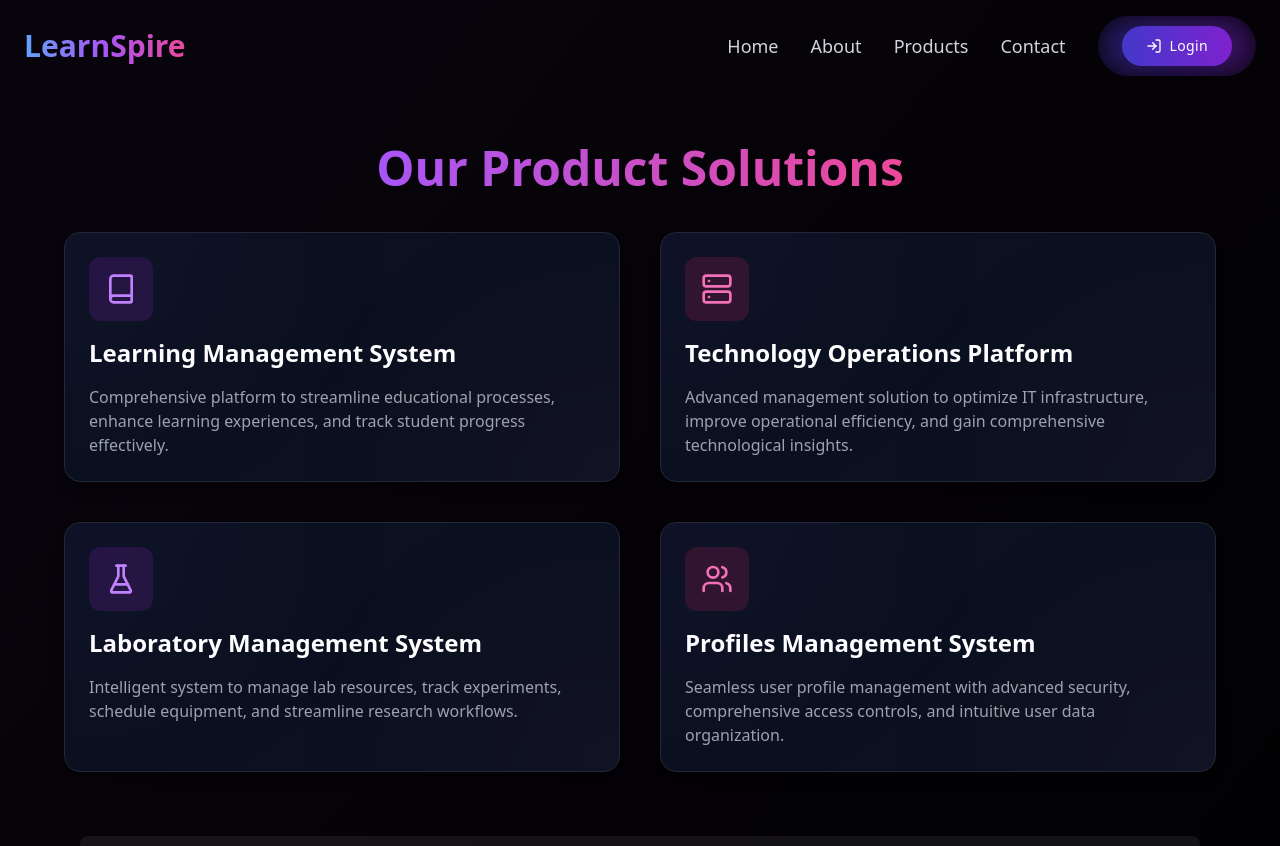
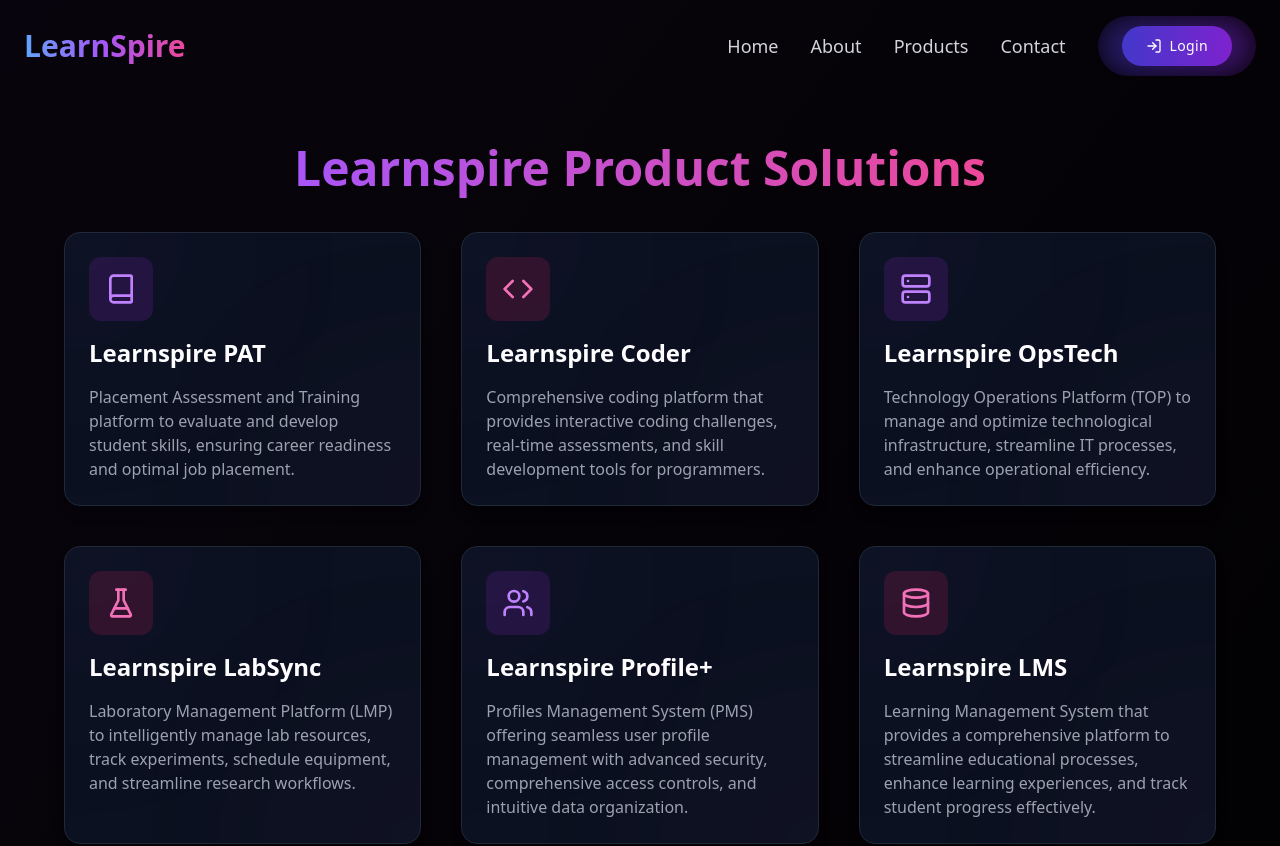
Before and after one commit to Fazil0070/learnspire-Landing-page, a React (Vite) app: page /products in a window 1280 px wide. Shown: the top 846 px of the page. Built offline with nearby package versions, Linux system fonts and the light colour scheme.

Commit message:
changed products

```diff
--- a/src/pages/Product.jsx
+++ b/src/pages/Product.jsx
@@ -1,5 +1,5 @@
 import React from 'react';
-import { Book, Server, FlaskConical, Users } from 'lucide-react';
+import { Book, Server, FlaskConical, Users, Activity, Code, Database } from 'lucide-react';
 import Footer from '../components/Footer';
 
 const ProductCard = ({ icon: Icon, title, description, iconBgColor, iconColor }) => (
@@ -24,36 +24,46 @@ const Products = () => {
   const products = [
     {
       icon: Book,
-      title: 'Learning Management System',
-      description:
-        'Comprehensive platform to streamline educational processes, enhance learning experiences, and track student progress effectively.',
+      title: 'Learnspire PAT',
+      description: 'Placement Assessment and Training platform to evaluate and develop student skills, ensuring career readiness and optimal job placement.',
       iconBgColor: 'bg-purple-900/30',
       iconColor: 'text-purple-400',
     },
     {
-      icon: Server,
-      title: 'Technology Operations Platform',
-      description:
-        'Advanced management solution to optimize IT infrastructure, improve operational efficiency, and gain comprehensive technological insights.',
+      icon: Code,
+      title: 'Learnspire Coder',
+      description: 'Comprehensive coding platform that provides interactive coding challenges, real-time assessments, and skill development tools for programmers.',
       iconBgColor: 'bg-pink-900/30',
       iconColor: 'text-pink-400',
     },
     {
-      icon: FlaskConical,
-      title: 'Laboratory Management System',
-      description:
-        'Intelligent system to manage lab resources, track experiments, schedule equipment, and streamline research workflows.',
+      icon: Server,
+      title: 'Learnspire OpsTech',
+      description: 'Technology Operations Platform (TOP) to manage and optimize technological infrastructure, streamline IT processes, and enhance operational efficiency.',
       iconBgColor: 'bg-purple-900/30',
       iconColor: 'text-purple-400',
     },
     {
-      icon: Users,
-      title: 'Profiles Management System',
-      description:
-        'Seamless user profile management with advanced security, comprehensive access controls, and intuitive user data organization.',
+      icon: FlaskConical,
+      title: 'Learnspire LabSync',
+      description: 'Laboratory Management Platform (LMP) to intelligently manage lab resources, track experiments, schedule equipment, and streamline research workflows.',
       iconBgColor: 'bg-pink-900/30',
       iconColor: 'text-pink-400',
     },
+    {
+      icon: Users,
+      title: 'Learnspire Profile+',
+      description: 'Profiles Management System (PMS) offering seamless user profile management with advanced security, comprehensive access controls, and intuitive data organization.',
+      iconBgColor: 'bg-purple-900/30',
+      iconColor: 'text-purple-400',
+    },
+    {
+      icon: Database,
+      title: 'Learnspire LMS',
+      description: 'Learning Management System that provides a comprehensive platform to streamline educational processes, enhance learning experiences, and track student progress effectively.',
+      iconBgColor: 'bg-pink-900/30',
+      iconColor: 'text-pink-400',
+    }
   ];
 
   return (
@@ -62,10 +72,10 @@ const Products = () => {
       <div className="container mx-auto max-w-6xl relative z-10">
         <h1 className="text-center mb-10">
           <span className="text-4xl md:text-5xl font-extrabold bg-gradient-to-r from-purple-500 to-pink-500 bg-clip-text text-transparent">
-            Our Product Solutions
+            Learnspire Product Solutions
           </span>
         </h1>
-        <div className="grid grid-cols-1 md:grid-cols-2 lg:grid-cols-2 gap-10">
+        <div className="grid grid-cols-1 md:grid-cols-2 lg:grid-cols-3 gap-10">
           {products.map((product, index) => (
             <ProductCard key={index} {...product} />
           ))}
```
